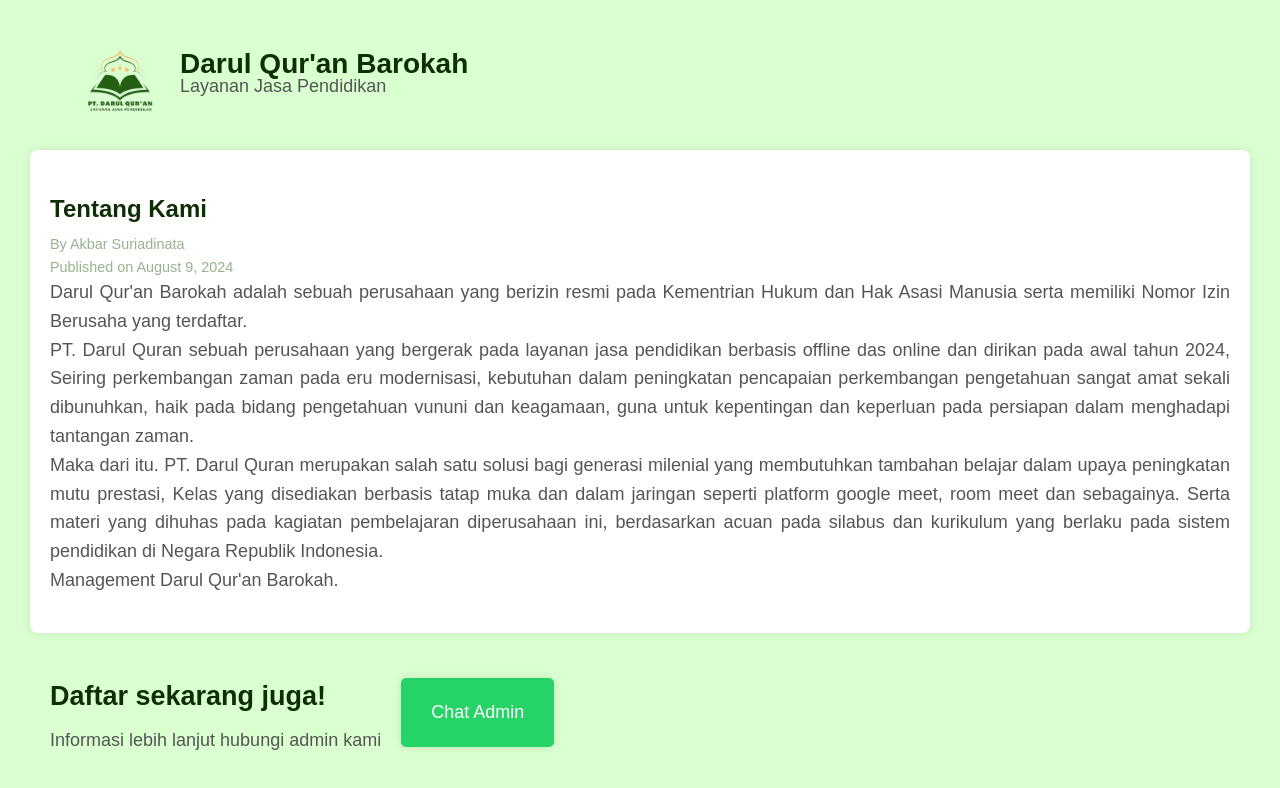
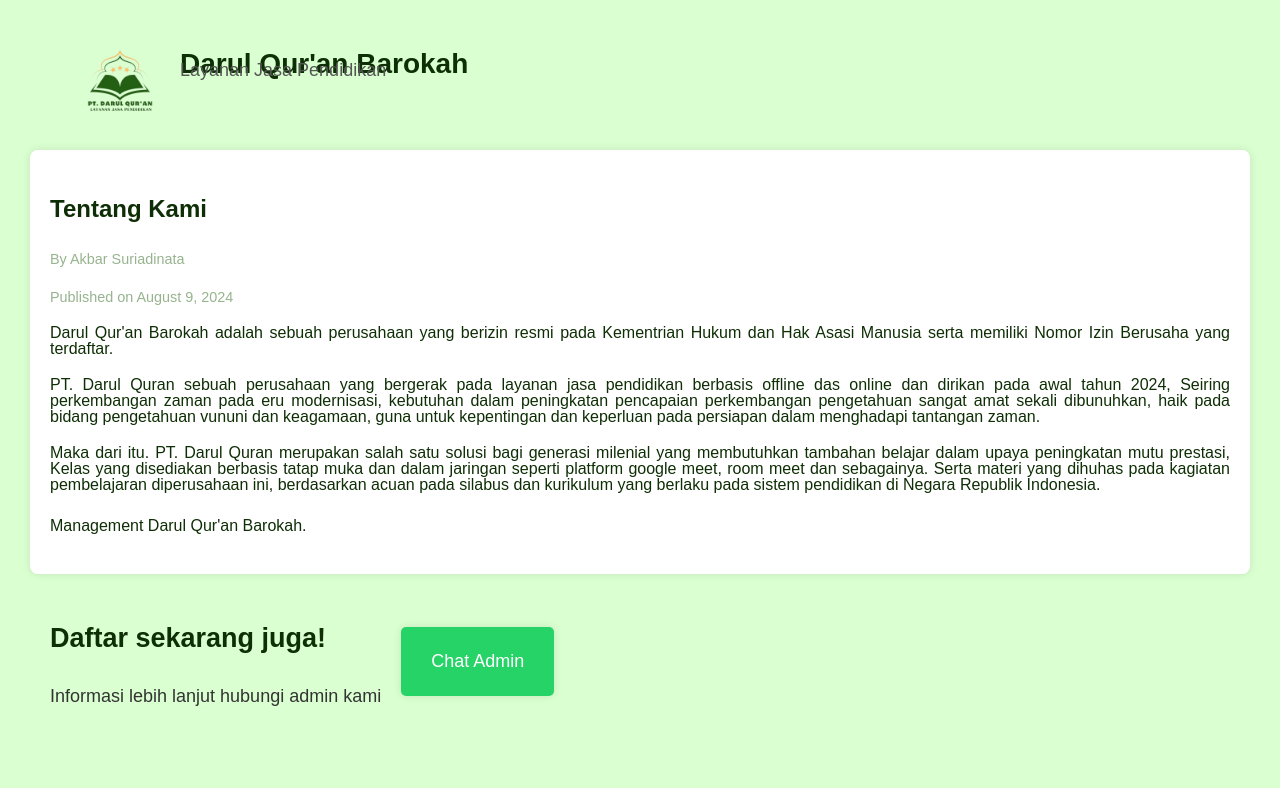
Before and after one commit to AzurYXZ/DarulQuranBarokah, a plain HTML site: page index.html in a window 1280 px wide. Drawn offline with Linux system fonts and the light colour scheme.

Commit message:
index.html

```diff
--- a/index.html
+++ b/index.html
@@ -8,7 +8,6 @@
         body {
             font-family: Arial, sans-serif;
             margin: 10px;
-            line-height: 1;
             background-color: #DAFFD0;
             color: #0E2E05;
         }
@@ -26,11 +25,12 @@
          .text-content {
             max-width: 600px; /* Membatasi lebar teks agar lebih mudah dibaca */
         }
-        h1 {
+        .judul {
             font-size: 28px;
+            line-height: 0.5;
             margin: 0px;
         }
-        p {
+        .slogan {
             font-size: 18px;
             color: #555;
             margin-top: -15px;
@@ -41,8 +41,8 @@
     <div class="container">
         <img src="Logo.png">
         <div class="text-content">
-            <h1>Darul Qur'an Barokah</h1>
-            <p>Layanan Jasa Pendidikan</p>
+            <h1 class="judul">Darul Qur'an Barokah</h1>
+            <p class="slogan">Layanan Jasa Pendidikan</p>
         </div>
     </div>
 </body>
@@ -70,7 +70,8 @@
         }
         .paragraph {
 	    text-align: justify;
-            margin-bottom: 15px;
+            line-height: 1;
+            margin-bottom: 20px;
         }
         .author, .date {
             font-size: 0.9em;
```
